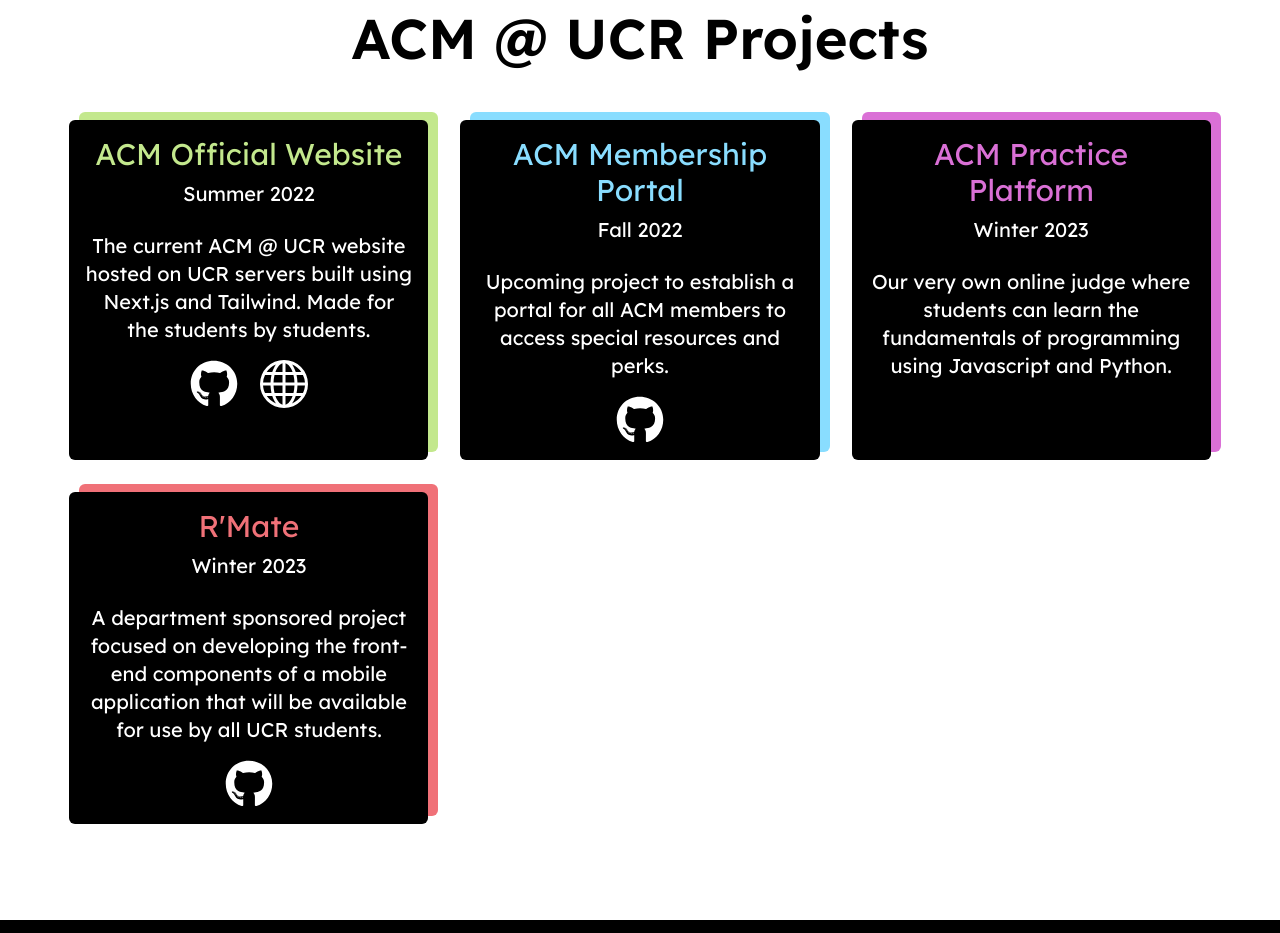
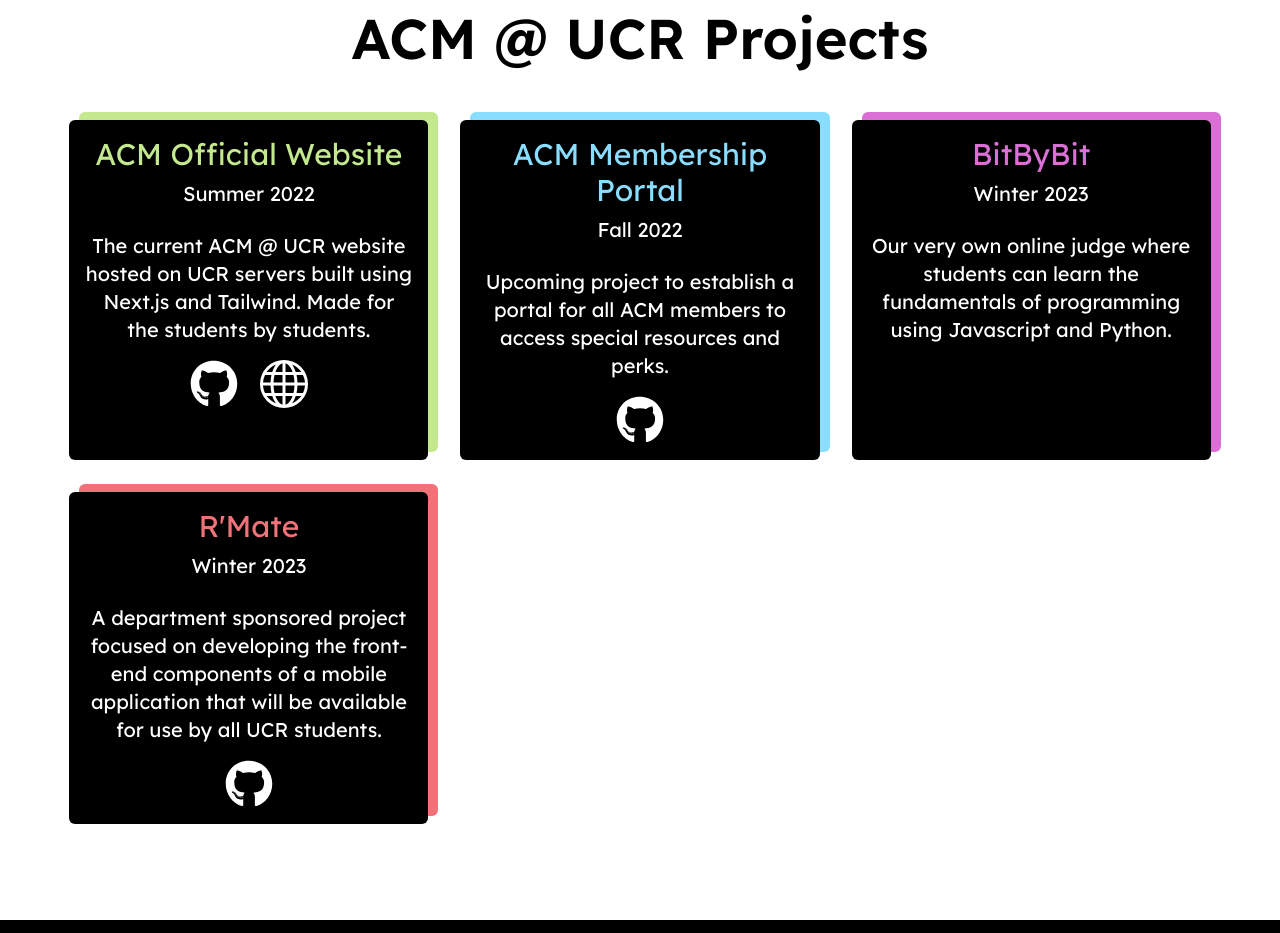
Before and after one commit to acm-ucr/acm-hydra, a Next.js app: page / in a window 1280 px wide. Shown: the part 2580-3513 px from the top of the page. Built offline with nearby package versions, Linux system fonts and the light colour scheme; no server answers.

Commit message:
Renamed project to BitByBit

```diff
--- a/components/data/Projects.js
+++ b/components/data/Projects.js
@@ -20,7 +20,7 @@ const Projects = [
 		titlecolor: "text-acm-lightblue",
 	},
 	{
-		title: "ACM Practice Platform",
+		title: "BitByBit",
 		timeline: "Winter 2023",
 		description:
 			"Our very own online judge where students can learn the fundamentals of programming using Javascript and Python.",
```
